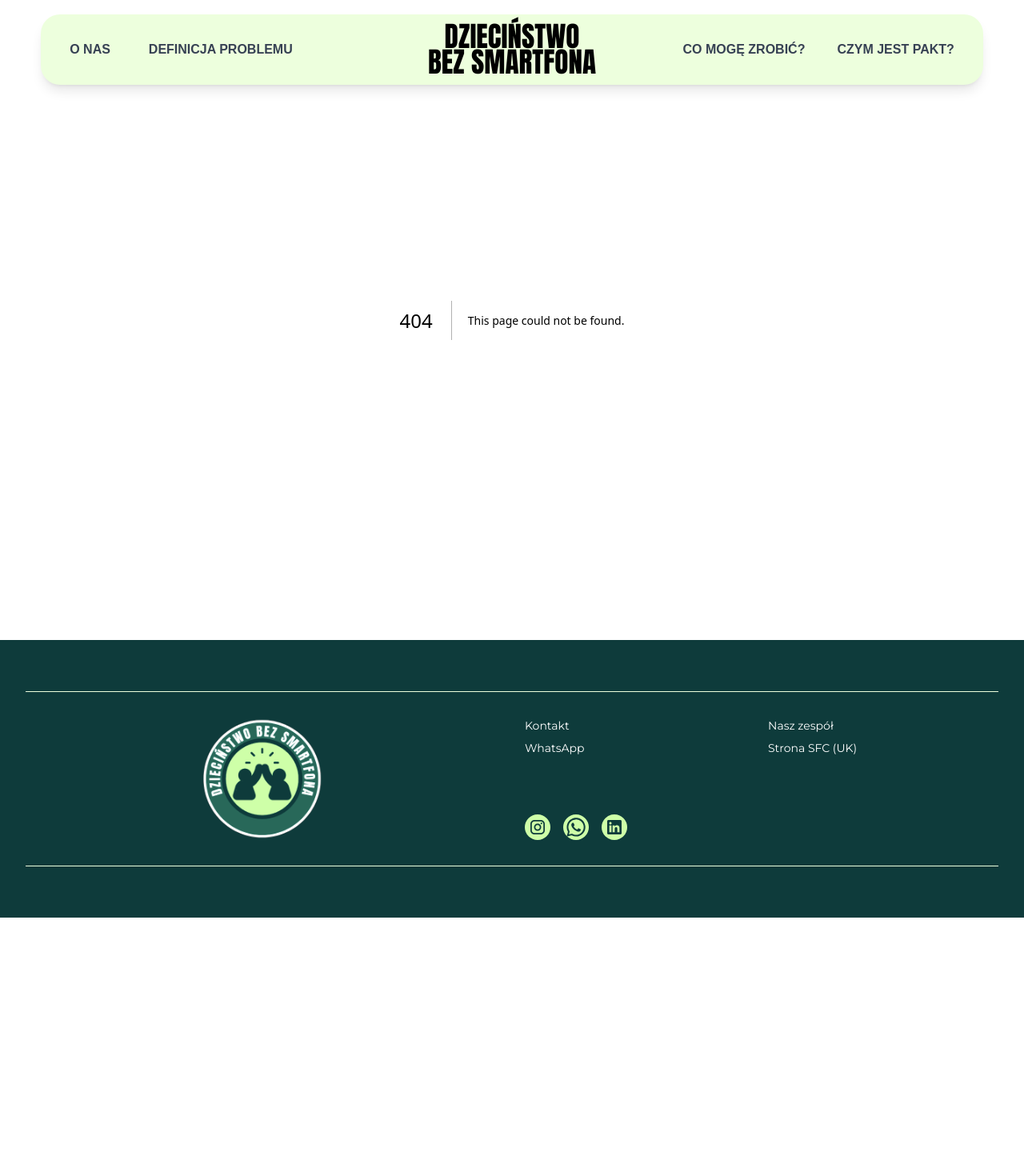
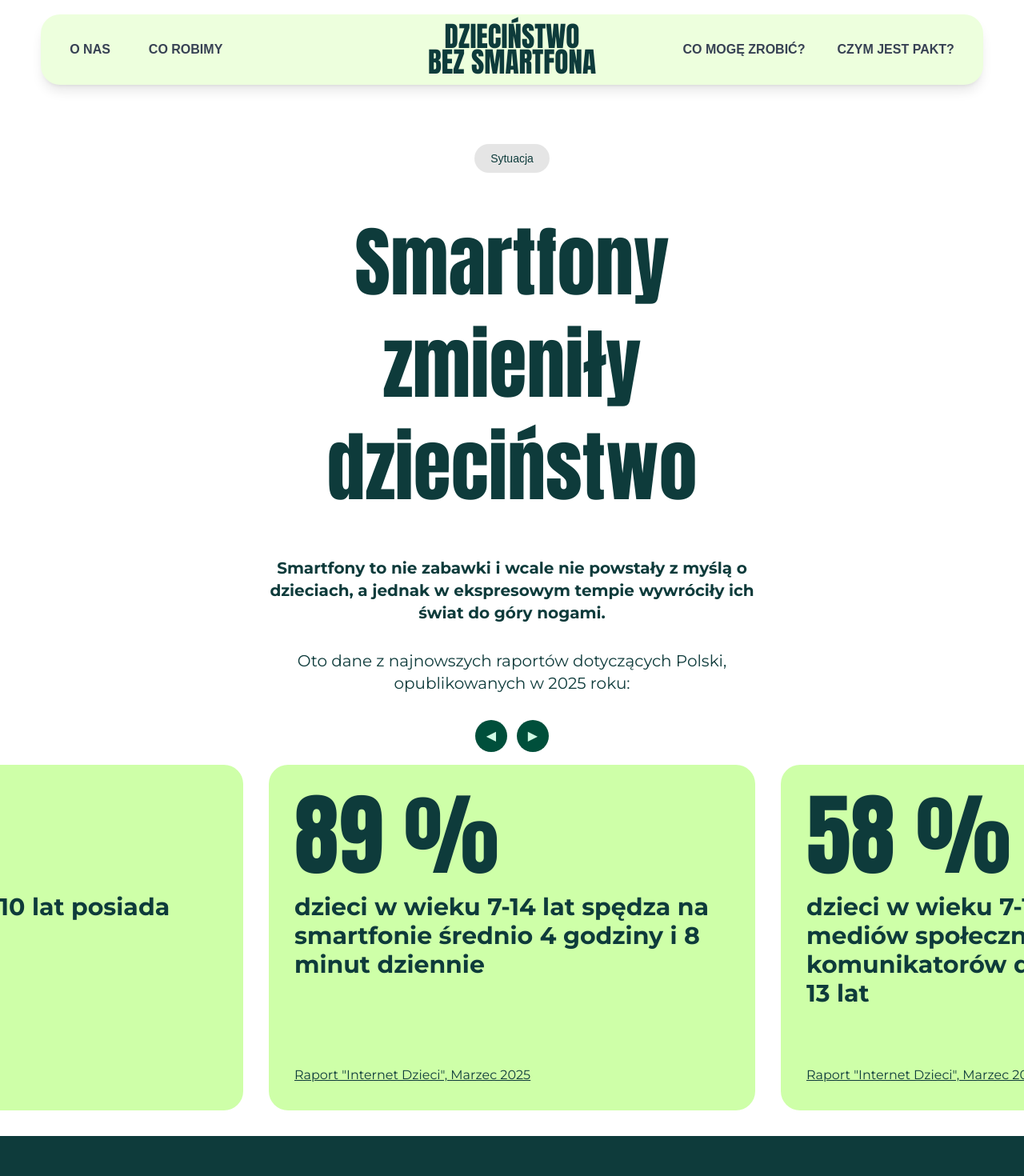
Before and after one commit to dziecinstwobezsmartfona/dbs-strona, a Next.js app: page /sytuacja in a window 1280 px wide. Before the commit this address had no page. Shown: the top 1470 px of the page at 80% size. Before the commit the page ends 1147 px from the top, so only its background shows below. Built offline with nearby package versions, Linux system fonts and the light colour scheme; a web font is replaced by a local one.

Commit message:
Początek strony Sytuacja, dodana karuzela z danymi

```diff
--- a/app/nasz-wplyw/page.tsx
+++ b/app/nasz-wplyw/page.tsx
@@ -6,7 +6,7 @@ export default function NaszaWplyw() {
     return (
         <main className="bg-(--main-accent) min-h-screen flex flex-col items-center justify-top pt-45">
             <header className="flex flex-col w-3/4 md:w-1/2 mx-auto items-center justify-center text-center">
-                <Tag className="bg-black/10 text-foreground mb-12">Nasza Wpływ</Tag>
+                <Tag className="bg-black/10 text-foreground mb-12">Nasz Wpływ</Tag>
                 <p className="text-5xl/16 md:text-8xl/32 font-title mb-12">Zmiana jest zaraźliwa</p>
                 <p className="text-lg md:text-xl mb-8">„Dzieciństwo Bez Smartfona” to nie kampania – to <b>zmiana kulturowa</b>, która zyskuje popularność na całym świecie.</p>
                 <p className="text-lg md:text-xl mb-8">Rodziny stawiają opór, co zmienia charakter rozmów, a <b>presja</b>, by dać dzieciom smartfona, „bo wszyscy inni go mają”, <b>w końcu zaczyna ustępować</b>.</p>
--- /dev/null
+++ b/app/sytuacja/page.tsx
@@ -0,0 +1,80 @@
+"use client";
+
+import Link from 'next/link';
+import Image from 'next/image';
+import Tag from '@/components/Tag';
+import ImpactCard from '@/components/ImpactCard';
+import useEmblaCarousel from 'embla-carousel-react';
+import { useCallback, useEffect } from 'react';
+
+export default function NaszWplyw() {
+    const [emblaRef, emblaApi] = useEmblaCarousel({ loop: true, align: 'center' });
+
+    const scrollPrev = useCallback(() => emblaApi && emblaApi.scrollPrev(), [emblaApi]);
+    const scrollNext = useCallback(() => emblaApi && emblaApi.scrollNext(), [emblaApi]);
+
+    useEffect(() => {
+        if (!emblaApi) return;
+        const onResize = () => emblaApi.reInit();
+        window.addEventListener('resize', onResize);
+        return () => window.removeEventListener('resize', onResize);
+    }, [emblaApi]);
+
+    const stats = [
+        {
+            metric: '89 %',
+            text: 'dzieci w wieku 7-14 lat spędza na smartfonie średnio 4 godziny i 8 minut dziennie',
+            source: 'Raport "Internet Dzieci", Marzec 2025',
+            href: 'https://pkdp.gov.pl/wp-content/uploads/2025/03/INTERNET_DZIECI_RAPORT.pdf'
+        },
+        {
+            metric: '58 %',
+            text: 'dzieci w wieku 7-12 lat korzysta z mediów społecznościowych i komunikatorów dozwolonych od 13 lat',
+            source: 'Raport "Internet Dzieci", Marzec 2025',
+            href: 'https://pkdp.gov.pl/wp-content/uploads/2025/03/INTERNET_DZIECI_RAPORT.pdf'
+        },
+        {
+            metric: '25 %',
+            text: 'dzieci w wieku 7-14 lat posiada konto w 5-8 serwisach społecznościowych',
+            source: 'Raport "Internet Dzieci", Marzec 2025',
+            href: 'https://pkdp.gov.pl/wp-content/uploads/2025/03/INTERNET_DZIECI_RAPORT.pdf'
+        },
+        {
+            metric: '40 %',
+            text: 'dzieci w wieku 9-10 lat posiada własny smartfon',
+            source: 'Raport: Nastolatki 2025, NASK',
+            href: 'https://www.nask.pl/media/2025/09/Nastolatki_RAPORT-2.pdf'
+        }
+    ];
+
+    return (
+        <main className="bg-white min-h-screen flex flex-col items-center justify-top pt-45">
+            <header className="flex flex-col w-3/4 md:w-1/2 mx-auto items-center justify-center text-center">
+                <Tag className="bg-black/10 text-foreground mb-12">Sytuacja</Tag>
+                <p className="text-5xl/16 md:text-8xl/32 font-title mb-12">Smartfony zmieniły dzieciństwo</p>
+                <p className="text-lg md:text-xl mb-8 font-bold">Smartfony to nie zabawki i wcale nie powstały z myślą o dzieciach, a jednak w ekspresowym tempie wywróciły ich świat do góry nogami.</p>
+                <p className="text-lg md:text-xl">Oto dane z najnowszych raportów dotyczących Polski, opublikowanych w 2025 roku:</p>
+            </header>
+            {/* Carousel: replace unordered list with horizontally scrollable cards using Embla */}
+            <section className="w-full py-8">
+                <div className="flex items-center justify-center mb-4 px-6">
+                    <div className="flex gap-3">
+                        <button onClick={scrollPrev} aria-label="Previous" className="w-10 h-10 rounded-full bg-emerald-900 text-emerald-100 flex items-center justify-center">◀</button>
+                        <button onClick={scrollNext} aria-label="Next" className="w-10 h-10 rounded-full bg-emerald-900 text-emerald-100 flex items-center justify-center">▶</button>
+                    </div>
+                </div>
+                <div className="embla">
+                    <div className="embla__viewport overflow-hidden" ref={emblaRef}>
+                        <div className="embla__container flex">
+                            {stats.map((s, idx) => (
+                                <div key={idx} className="embla__slide flex-none w-[80vw] md:w-[50vw] min-w-[27rem] min-h-[27rem] px-4">
+                                    <ImpactCard className="bg-(--main-accent) rounded-3xl text-(--foreground) p-8 min-h-[27rem] h-full" metric={s.metric} text={s.text} source={s.source} href={s.href} />
+                                </div>
+                            ))}
+                        </div>
+                    </div>
+                </div>
+            </section>
+        </main>
+    );
+}
--- a/components/Header.tsx
+++ b/components/Header.tsx
@@ -13,8 +13,8 @@ const Header: React.FC = () => {
   const [isMobileMenuOpen, setIsMobileMenuOpen] = React.useState(false);
 
   const menus: MenuItem[] = [
-    { title: 'O NAS', links: ['Nasza Misja', 'Nasz Wpływ', 'Nasza Historia', 'Nasz Zespół'] },
-    { title: 'DEFINICJA PROBLEMU', links: ['Sytuacja', 'Rozwiązanie', 'Dane'] },
+    { title: 'O NAS', links: ['Nasza Misja', 'Nasz Wpływ'] },
+    { title: 'CO ROBIMY', links: ['Sytuacja', 'Rozwiązanie'] },
     // { title: 'Materiały', links: ['Dla rodziców', 'Dla nauczycieli'] }
   ];
 
--- /dev/null
+++ b/components/ImpactCard.tsx
@@ -0,0 +1,27 @@
+import Link from 'next/link';
+
+type ImpactCardProps = {
+    metric: string;
+    text: string;
+    source?: string;
+    href?: string;
+    className?: string;
+};
+
+export default function ImpactCard({ metric, text, source, href = '#', className }: ImpactCardProps) {
+    return (
+        <article className={className + " h-full"}>
+            <div className="flex flex-col items-start gap-6 h-full justify-between">
+                <div className="flex-shrink-0">
+                    <div className="text-5xl md:text-[7rem] leading-none font-title pb-4">{metric}</div>
+                    <p className="text-xl md:text-3xl font-sansmb-4 font-bold">{text}</p>
+                </div>
+                <div className="text-left">
+                    {source ? (
+                        <p className="text-sm md:text-base underline"><Link href={href}>{source}</Link></p>
+                    ) : null}
+                </div>
+            </div>
+        </article>
+    );
+}
```
Also changed, not shown: package.json (+8 -6 lines), 1 other file (tests, documents, lock files or other folders).
